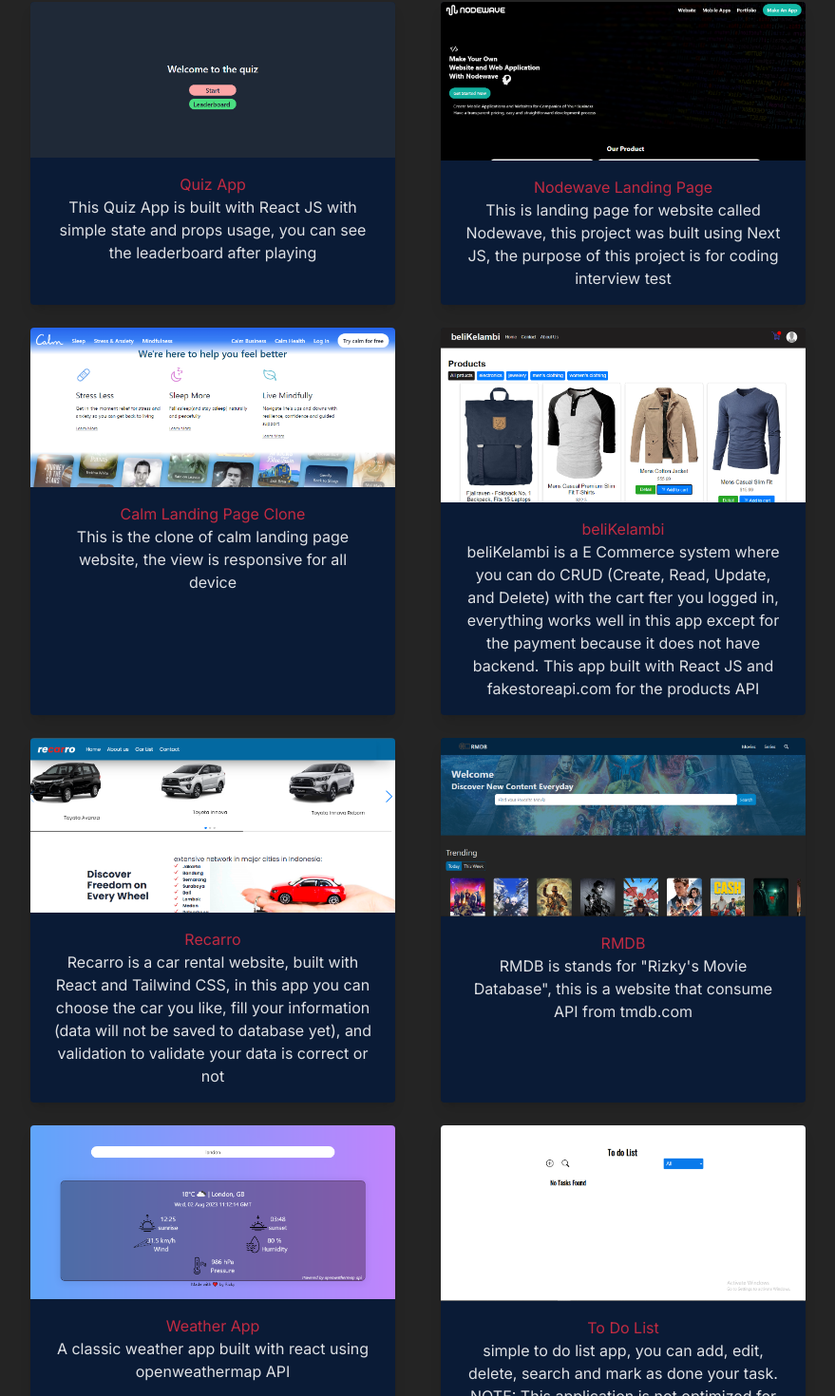
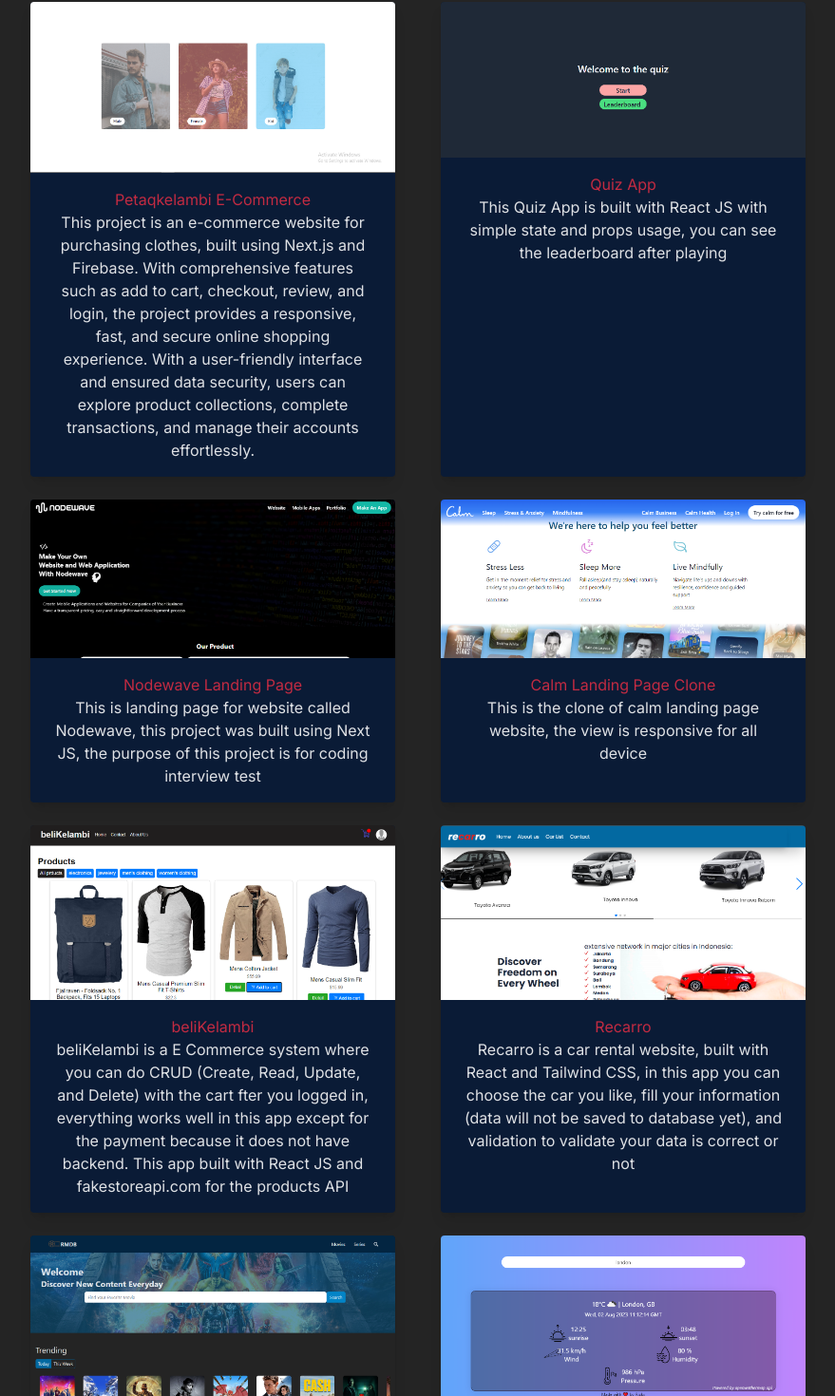
Before and after one commit to thomasshelbyyy/new-personal-portfolio-web, a React (Vite) app: page /portfolio in a window 1280 px wide. Shown: the part 222-1692 px from the top of the page at 95% size, without its empty margins (200-1079 px from the left). Built offline with nearby package versions, Linux system fonts and the light colour scheme.

Commit message:
portfolio update

```diff
--- a/src/Pages/Home.jsx
+++ b/src/Pages/Home.jsx
@@ -43,13 +43,33 @@
     }
 }
 
-const Home = ()=> {
+const Home = () => {
 
-    useEffect(()=> {
+    useEffect(() => {
         document.title = "Home | Personal Portfolio Web"
     }, [])
 
-    return(
+    // const handleDownload = async () => {
+    //     const cvUrl = "https://www.linkedin.com/ambry/?x-li-ambry-ep=AQJ8s280Ucmm2wAAAYvCKB2nEr8vs1dovCKDoAJgs5v7cSaFB12TdH8Amds1ibjT-OQfxyIzc-lHJpvriVT7gqhiMNzacwMcpi6MeJZQZDrnFwM5anPlcM5ZyD_uU0jZCCxXk5ez6dtLw3AkGHuT5gYwTsSKKN5c9AicOfNuNYMgeh17WYa_GNUGtIVm1ddAzjIH4iDhdbdSKeOWZqGsaRgCkMzuwUInZObjMf60jsvw7GO96x3t-QPd4fvsjDUoXLwv9-4Sl25nPytPr-qwHplCLB6-dPbiBnQ7aRxg_ceufKhPmKqcpo40CzW9n0jrMwbgb68PQhj13o9b9x_wD2-JB1le-fWiY7LmFUmgBolzUkLvxlfjD2xeWVuki_xFhqA8UmM8NWHIda14jYGaifg-LkFsxH-157hRGleooERJxqJEvKKEK8izcUFO1oZAfOtGqqXotTJ97eXbGD0yT25JXYC0PPkxhIltZrs4qIHiCKKrGBVh7S3cOQLtjJ4evz97yWCLjva7NGe8_crGbitXfFWK-45oU976OQIn4FNk2vwQIt3zeZgevajaUAjvqHT__w&x-ambry-um-filename=Profile.pdf"
+
+    //     try {
+    //         const response = await fetch(cvUrl)
+    //         const blob = await response.blob()
+
+    //         const url = window.URL.createObjectURL(blob)
+
+    //         const a = document.createElement("a")
+    //         a.href = url
+    //         a.download = "Rizky_Resume.pdf"
+    //         document.body.appendChild(a)
+    //         a.click()
+    //         document.body.removeChild(a)
+    //     } catch (error) {
+    //         console.log("error: ", error)
+    //     }
+    // }
+
+    return (
         <div>
             <Header />
 
@@ -65,7 +85,7 @@
                     <h1 className="text-4xl">Hello World</h1>
                     <h2 className="text-3xl">I Am <span className="text-my-primary font-anton">Rizky</span></h2>
                     <h2 className="text-3xl">A <span className="text-my-primary font-anton">Front End Web Develover</span></h2>
-                    <div>
+                    <div classNme="flex ">
                         <Link to="/about">
                             <motion.button
                                 variants={buttonVariants}
@@ -75,6 +95,7 @@
                                 More About Me
                             </motion.button>
                         </Link>
+                        {/* <button onClick={handleDownload}>Download My Resume</button> */}
                     </div>
                 </motion.div>
 
--- a/src/Pages/Portfolio.jsx
+++ b/src/Pages/Portfolio.jsx
@@ -15,6 +15,7 @@
 import calm from "../assets/calm.png"
 import nodewave from "../assets/nodewave.png"
 import quiz from "../assets/quiz.png"
+import petaqkelambi from "../assets/petaqkelambi.png"
 import { useEffect } from "react"
 
 const Portfolio = () => {
@@ -39,6 +40,14 @@
                 </div>
 
                 <div className="flex flex-wrap justify-center">
+                    <PortfolioCard
+                        name="Petaqkelambi E-Commerce"
+                        image={petaqkelambi}
+                        github="https://github.com/thomasshelbyyy/petaqkelambi"
+                        link="https://petaqkelambi.vercel.app/"
+                        description={`This project is an e-commerce website for purchasing clothes, built using Next.js and Firebase. With comprehensive features such as add to cart, checkout, review, and login, the project provides a responsive, fast, and secure online shopping experience. With a user-friendly interface and ensured data security, users can explore product collections, complete transactions, and manage their accounts effortlessly.`}
+                    />
+
                     <PortfolioCard
                         name="Quiz App"
                         image={quiz}
@@ -97,13 +106,7 @@
                         description={`A classic weather app built with react using openweathermap API`}
                     />
 
-                    <PortfolioCard
-                        name="To Do List"
-                        image={toDoList}
-                        github="https://github.com/thomasshelbyyy/todolist"
-                        link="https://tourmaline-pithivier-5daaba.netlify.app"
-                        description={`simple to do list app, you can add, edit, delete, search and mark as done your task. NOTE: This application is not optimized for mobile, please use desktop to open, or use desktop mode in your phone`}
-                    />
+
 
                     <PortfolioCard
                         name="Coffeeshop Landing Page"
@@ -114,10 +117,16 @@
                     />
 
 
-
-
                     {showMore && (
                         <>
+
+                            <PortfolioCard
+                                name="To Do List"
+                                image={toDoList}
+                                github="https://github.com/thomasshelbyyy/todolist"
+                                link="https://tourmaline-pithivier-5daaba.netlify.app"
+                                description={`simple to do list app, you can add, edit, delete, search and mark as done your task. NOTE: This application is not optimized for mobile, please use desktop to open, or use desktop mode in your phone`}
+                            />
 
                             <PortfolioCard
                                 name="Traversy Media Cloning"
```
Also changed, not shown: src/assets/petaqkelambi.png (added).
